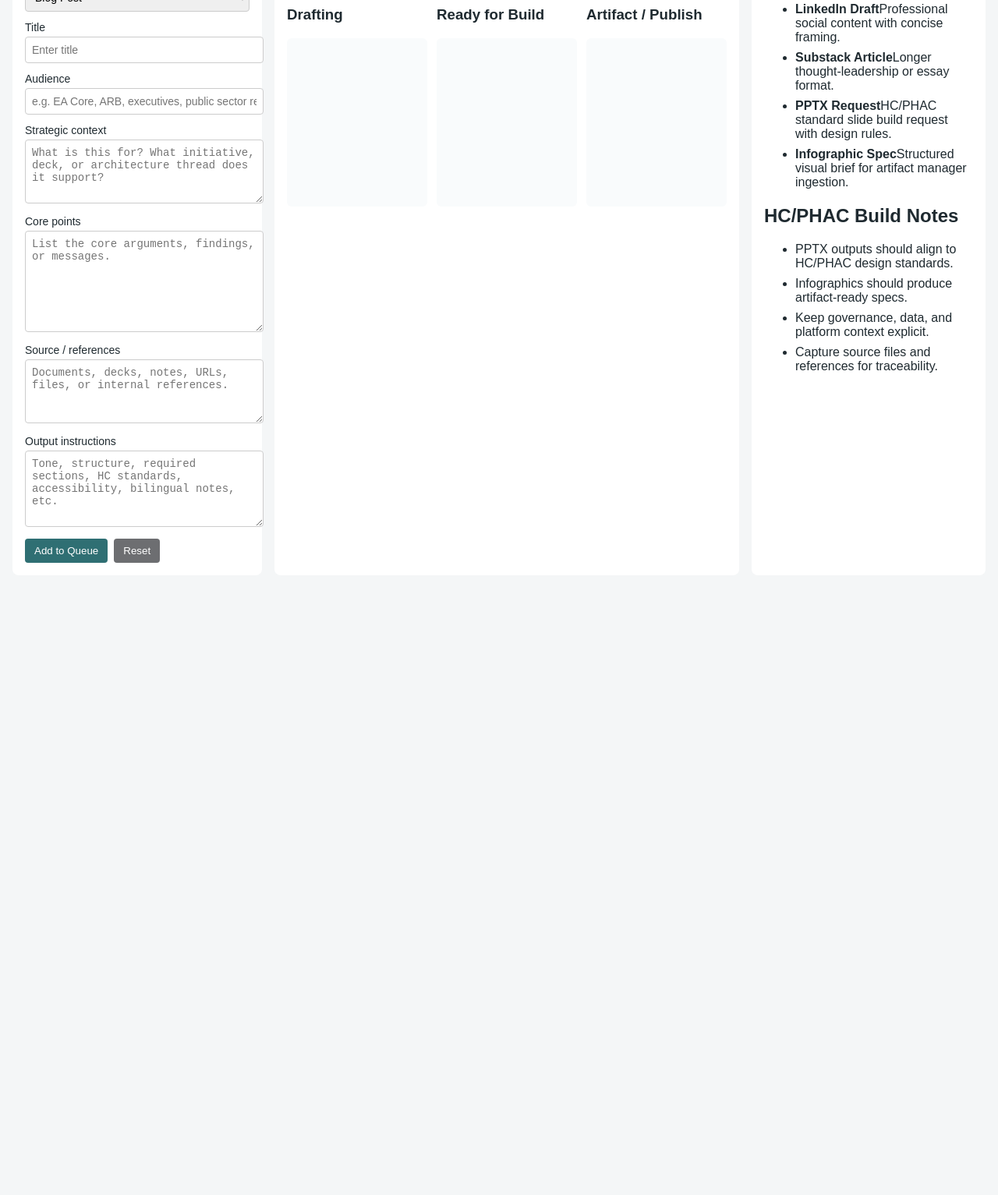
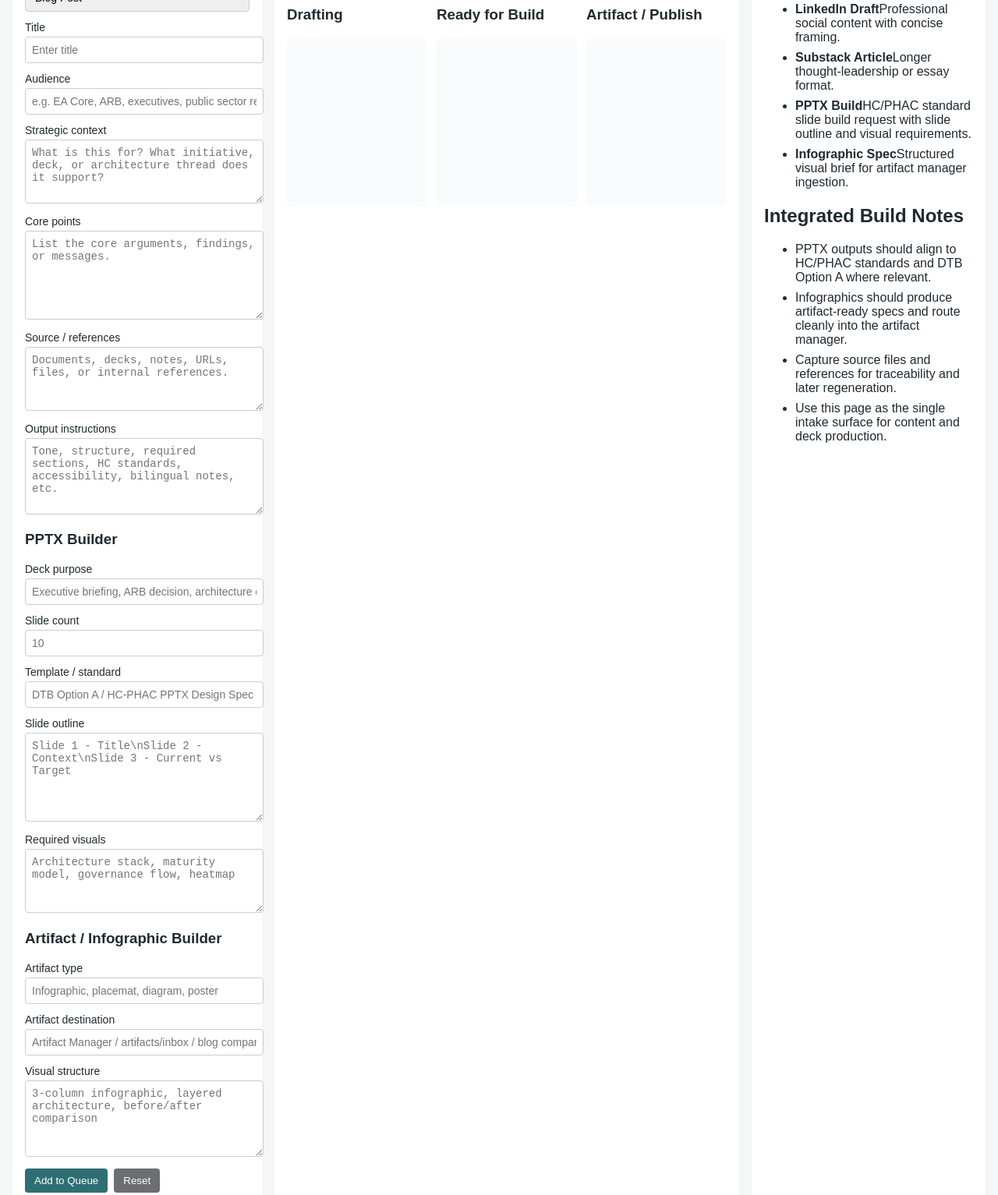
Before and after one commit to jjuniper-dev/status-site, a plain HTML site: page apps/output-manager/index.html in a window 1280 px wide. Shown: the part 283-1816 px from the top of the page at 78% size. Before the commit the page ends 1037 px from the top, so only its background shows below. Drawn offline with Linux system fonts and the light colour scheme.

Commit message:
Combine PPTX builder into output manager page

```diff
--- a/apps/output-manager/index.html
+++ b/apps/output-manager/index.html
@@ -10,7 +10,7 @@
   <header class="topbar">
     <div>
       <h1>Output Manager</h1>
-      <p class="subtitle">Draft blog posts, LinkedIn articles, Substack pieces, PPTX requests, and infographic artifacts.</p>
+      <p class="subtitle">Draft blog posts, LinkedIn articles, Substack pieces, PPTX builds, and infographic artifacts in one place.</p>
     </div>
     <nav>
       <a href="../../index.html">Home</a>
@@ -28,7 +28,7 @@
             <option value="blog">Blog Post</option>
             <option value="linkedin">LinkedIn Draft</option>
             <option value="substack">Substack Article</option>
-            <option value="pptx">PPTX Request</option>
+            <option value="pptx">PPTX Build</option>
             <option value="infographic">Infographic Spec</option>
           </select>
         </label>
@@ -50,7 +50,7 @@
 
         <label>
           Core points
-          <textarea id="points" name="points" rows="7" placeholder="List the core arguments, findings, or messages."></textarea>
+          <textarea id="points" name="points" rows="6" placeholder="List the core arguments, findings, or messages."></textarea>
         </label>
 
         <label>
@@ -62,6 +62,46 @@
           Output instructions
           <textarea id="instructions" name="instructions" rows="5" placeholder="Tone, structure, required sections, HC standards, accessibility, bilingual notes, etc."></textarea>
         </label>
+
+        <section class="subform" id="pptxBuilder">
+          <h3>PPTX Builder</h3>
+          <label>
+            Deck purpose
+            <input id="deckPurpose" name="deckPurpose" type="text" placeholder="Executive briefing, ARB decision, architecture overview" />
+          </label>
+          <label>
+            Slide count
+            <input id="slideCount" name="slideCount" type="number" min="1" max="30" placeholder="10" />
+          </label>
+          <label>
+            Template / standard
+            <input id="templateStandard" name="templateStandard" type="text" placeholder="DTB Option A / HC-PHAC PPTX Design Spec" />
+          </label>
+          <label>
+            Slide outline
+            <textarea id="slideOutline" name="slideOutline" rows="6" placeholder="Slide 1 - Title\nSlide 2 - Context\nSlide 3 - Current vs Target"></textarea>
+          </label>
+          <label>
+            Required visuals
+            <textarea id="requiredVisuals" name="requiredVisuals" rows="4" placeholder="Architecture stack, maturity model, governance flow, heatmap"></textarea>
+          </label>
+        </section>
+
+        <section class="subform" id="artifactBuilder">
+          <h3>Artifact / Infographic Builder</h3>
+          <label>
+            Artifact type
+            <input id="artifactType" name="artifactType" type="text" placeholder="Infographic, placemat, diagram, poster" />
+          </label>
+          <label>
+            Artifact destination
+            <input id="artifactDestination" name="artifactDestination" type="text" placeholder="Artifact Manager / artifacts/inbox / blog companion image" />
+          </label>
+          <label>
+            Visual structure
+            <textarea id="visualStructure" name="visualStructure" rows="5" placeholder="3-column infographic, layered architecture, before/after comparison"></textarea>
+          </label>
+        </section>
 
         <div class="button-row">
           <button type="submit">Add to Queue</button>
@@ -102,16 +142,16 @@
         <li><strong>Blog Post</strong><span>Long-form web article or internal blog.</span></li>
         <li><strong>LinkedIn Draft</strong><span>Professional social content with concise framing.</span></li>
         <li><strong>Substack Article</strong><span>Longer thought-leadership or essay format.</span></li>
-        <li><strong>PPTX Request</strong><span>HC/PHAC standard slide build request with design rules.</span></li>
+        <li><strong>PPTX Build</strong><span>HC/PHAC standard slide build request with slide outline and visual requirements.</span></li>
         <li><strong>Infographic Spec</strong><span>Structured visual brief for artifact manager ingestion.</span></li>
       </ul>
 
-      <h2>HC/PHAC Build Notes</h2>
+      <h2>Integrated Build Notes</h2>
       <ul class="notes-list">
-        <li>PPTX outputs should align to HC/PHAC design standards.</li>
-        <li>Infographics should produce artifact-ready specs.</li>
-        <li>Keep governance, data, and platform context explicit.</li>
-        <li>Capture source files and references for traceability.</li>
+        <li>PPTX outputs should align to HC/PHAC standards and DTB Option A where relevant.</li>
+        <li>Infographics should produce artifact-ready specs and route cleanly into the artifact manager.</li>
+        <li>Capture source files and references for traceability and later regeneration.</li>
+        <li>Use this page as the single intake surface for content and deck production.</li>
       </ul>
     </aside>
   </main>
@@ -134,6 +174,14 @@
           <strong>Core points</strong>
           <pre class="card-points"></pre>
         </div>
+        <div class="detail-block card-pptx-block">
+          <strong>PPTX builder</strong>
+          <pre class="card-pptx"></pre>
+        </div>
+        <div class="detail-block card-artifact-block">
+          <strong>Artifact builder</strong>
+          <pre class="card-artifact"></pre>
+        </div>
         <div class="detail-block">
           <strong>Sources</strong>
           <pre class="card-sources"></pre>
```
